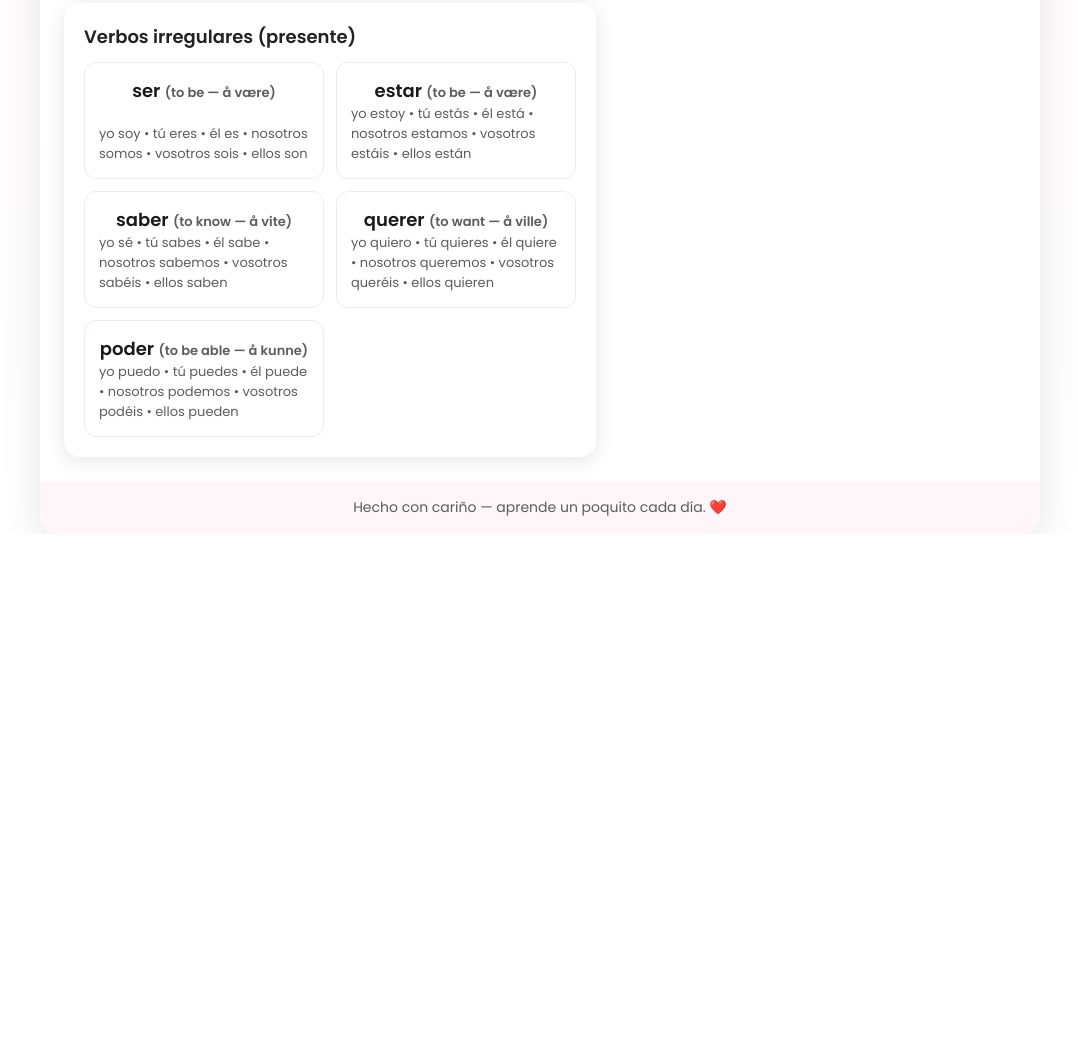
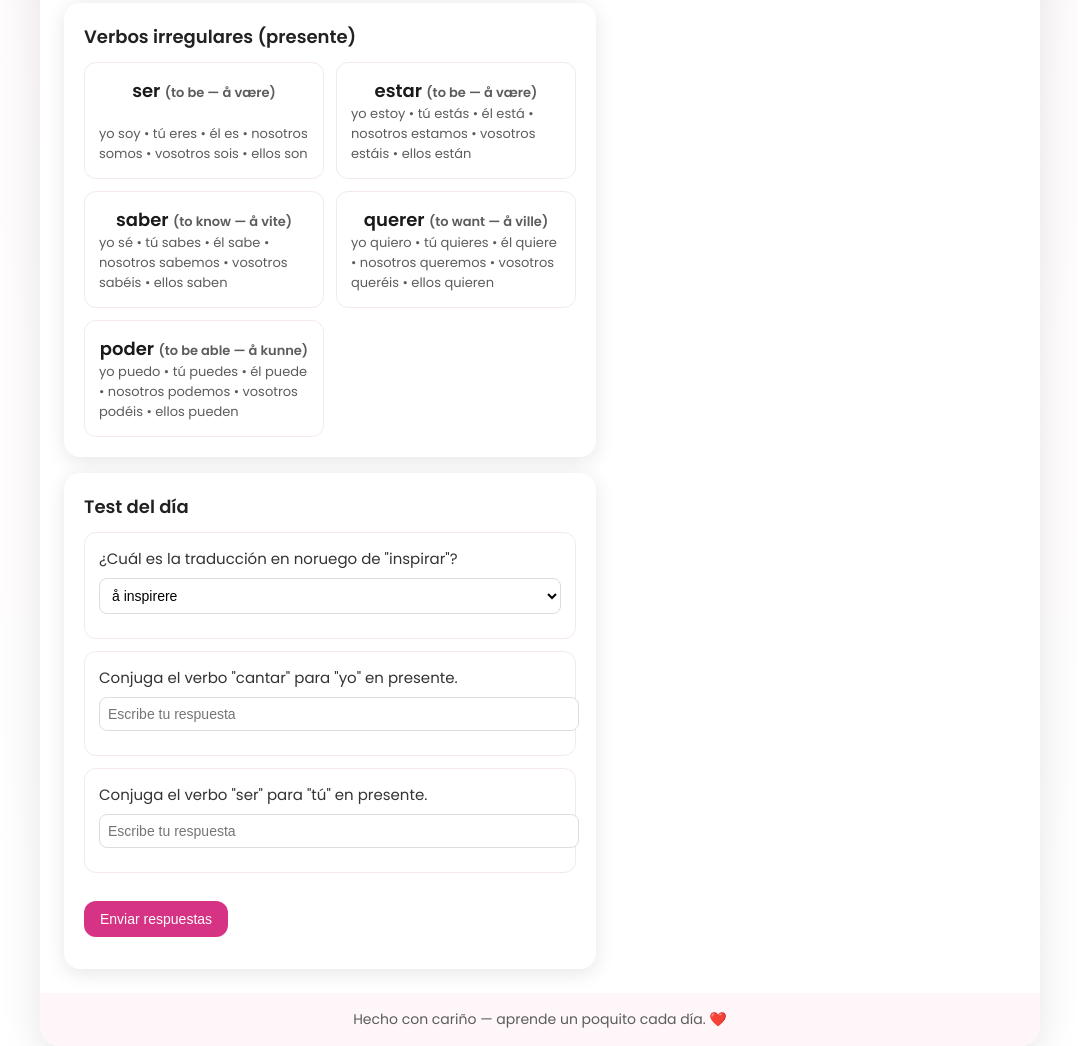
Before and after one commit to mohamed476/dental, a website: page index.html in a window 1280 px wide. Shown: the part 1294-2340 px from the top of the page, without its empty margins (100-1178 px from the left). Before the commit the page ends 1828 px from the top, so only its background shows below. Drawn offline with Linux system fonts and the light colour scheme.

Commit message:
index.html

```diff
--- a/index.html
+++ b/index.html
@@ -12,6 +12,8 @@
       --accent: #d63384;
       --muted: #5c5c5c;
       --shadow: rgba(0, 0, 0, 0.1);
+      --success: #28a745;
+      --error: #dc3545;
       font-family: 'Poppins', system-ui, -apple-system, 'Segoe UI', Roboto, Arial, sans-serif;
     }
     body {
@@ -145,6 +147,44 @@
       grid-template-columns: repeat(2, 1fr);
       gap: 12px;
     }
+    .quiz-item {
+      padding: 14px;
+      border-radius: 12px;
+      border: 1px solid #f4e8f0;
+      margin-bottom: 12px;
+    }
+    .quiz-item label {
+      display: block;
+      margin-bottom: 8px;
+      font-size: 15px;
+      color: #333;
+    }
+    .quiz-item input[type="text"] {
+      width: 100%;
+      padding: 8px;
+      border: 1px solid #ddd;
+      border-radius: 8px;
+      font-size: 14px;
+    }
+    .quiz-item select {
+      width: 100%;
+      padding: 8px;
+      border: 1px solid #ddd;
+      border-radius: 8px;
+      font-size: 14px;
+      background: #fff;
+    }
+    .quiz-feedback {
+      margin-top: 10px;
+      font-size: 14px;
+      color: var(--muted);
+    }
+    .quiz-feedback.correct {
+      color: var(--success);
+    }
+    .quiz-feedback.incorrect {
+      color: var(--error);
+    }
     footer {
       padding: 16px 24px;
       background: var(--bg);
@@ -198,6 +238,13 @@
         <div class="card" style="margin-top:16px">
           <h3>Verbos irregulares (presente)</h3>
           <div class="verbs" id="irregulars"></div>
+        </div>
+
+        <div class="card" style="margin-top:16px">
+          <h3>Test del día</h3>
+          <div id="quiz"></div>
+          <button id="submitQuiz" style="margin-top:16px">Enviar respuestas</button>
+          <div id="quizResult" style="margin-top:12px;font-size:15px;color:var(--muted)"></div>
         </div>
       </div>
 
@@ -295,7 +342,92 @@
       });
     }
 
-    renderDay(); renderVerbs(); renderMessages();
+    function shuffle(array) {
+      for (let i = array.length - 1; i > 0; i--) {
+        const j = Math.floor(Math.random() * (i + 1));
+        [array[i], array[j]] = [array[j], array[i]];
+      }
+      return array;
+    }
+
+    function renderQuiz() {
+      const quizContainer = document.getElementById('quiz');
+      quizContainer.innerHTML = '';
+
+      // Create 3 questions: 1 word translation, 1 regular verb conjugation, 1 irregular verb conjugation
+      const questions = [
+        {
+          type: 'word',
+          question: `¿Cuál es la traducción en noruego de "${days[0].words[0].es}"?`,
+          answer: days[0].words[0].no,
+          options: shuffle([...days[0].words.map(w => w.no), 'å prøve']).slice(0, 4)
+        },
+        {
+          type: 'regular',
+          question: `Conjuga el verbo "${regulars[0].inf}" para "yo" en presente.`,
+          answer: regulars[0].conj.yo,
+          options: null // Text input
+        },
+        {
+          type: 'irregular',
+          question: `Conjuga el verbo "${irregulars[0].inf}" para "tú" en presente.`,
+          answer: irregulars[0].conj.tu,
+          options: null // Text input
+        }
+      ];
+
+      questions.forEach((q, index) => {
+        const div = document.createElement('div');
+        div.className = 'quiz-item';
+        div.innerHTML = `<label>${q.question}</label>`;
+        if (q.options) {
+          const select = document.createElement('select');
+          select.id = `answer${index}`;
+          q.options.forEach(opt => {
+            const option = document.createElement('option');
+            option.value = opt;
+            option.textContent = opt;
+            select.appendChild(option);
+          });
+          div.appendChild(select);
+        } else {
+          const input = document.createElement('input');
+          input.type = 'text';
+          input.id = `answer${index}`;
+          input.placeholder = 'Escribe tu respuesta';
+          div.appendChild(input);
+        }
+        const feedback = document.createElement('div');
+        feedback.id = `feedback${index}`;
+        feedback.className = 'quiz-feedback';
+        div.appendChild(feedback);
+        quizContainer.appendChild(div);
+      });
+
+      document.getElementById('submitQuiz').addEventListener('click', () => {
+        let score = 0;
+        questions.forEach((q, index) => {
+          const userAnswer = q.options
+            ? document.getElementById(`answer${index}`).value
+            : document.getElementById(`answer${index}`).value.trim().toLowerCase();
+          const feedback = document.getElementById(`feedback${index}`);
+          if (userAnswer === q.answer.toLowerCase()) {
+            score++;
+            feedback.textContent = '¡Correcto!';
+            feedback.className = 'quiz-feedback correct';
+          } else {
+            feedback.textContent = `Incorrecto. La respuesta correcta es: ${q.answer}`;
+            feedback.className = 'quiz-feedback incorrect';
+          }
+        });
+        document.getElementById('quizResult').textContent = `Puntuación: ${score}/${questions.length}`;
+      });
+    }
+
+    renderDay();
+    renderVerbs();
+    renderMessages();
+    renderQuiz();
 
     document.getElementById('footerText').innerHTML = '';
   </script>
```
